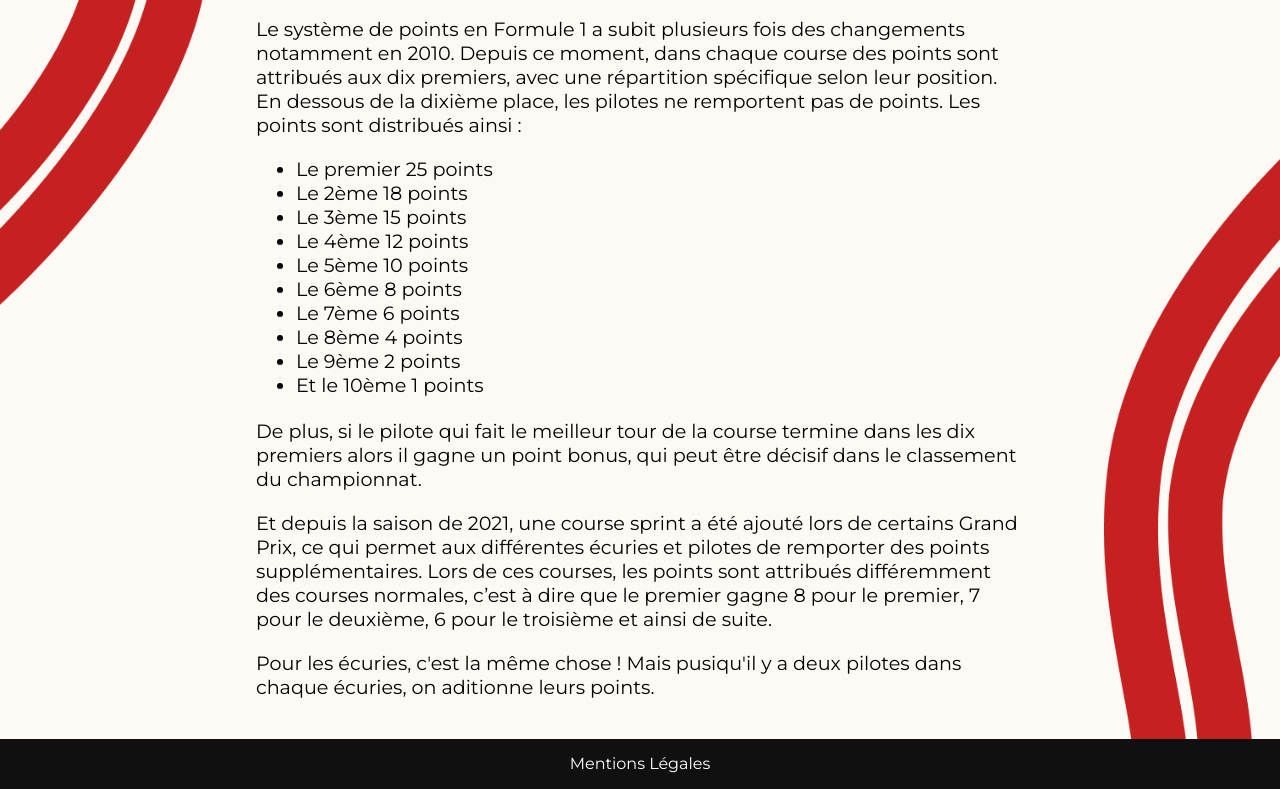
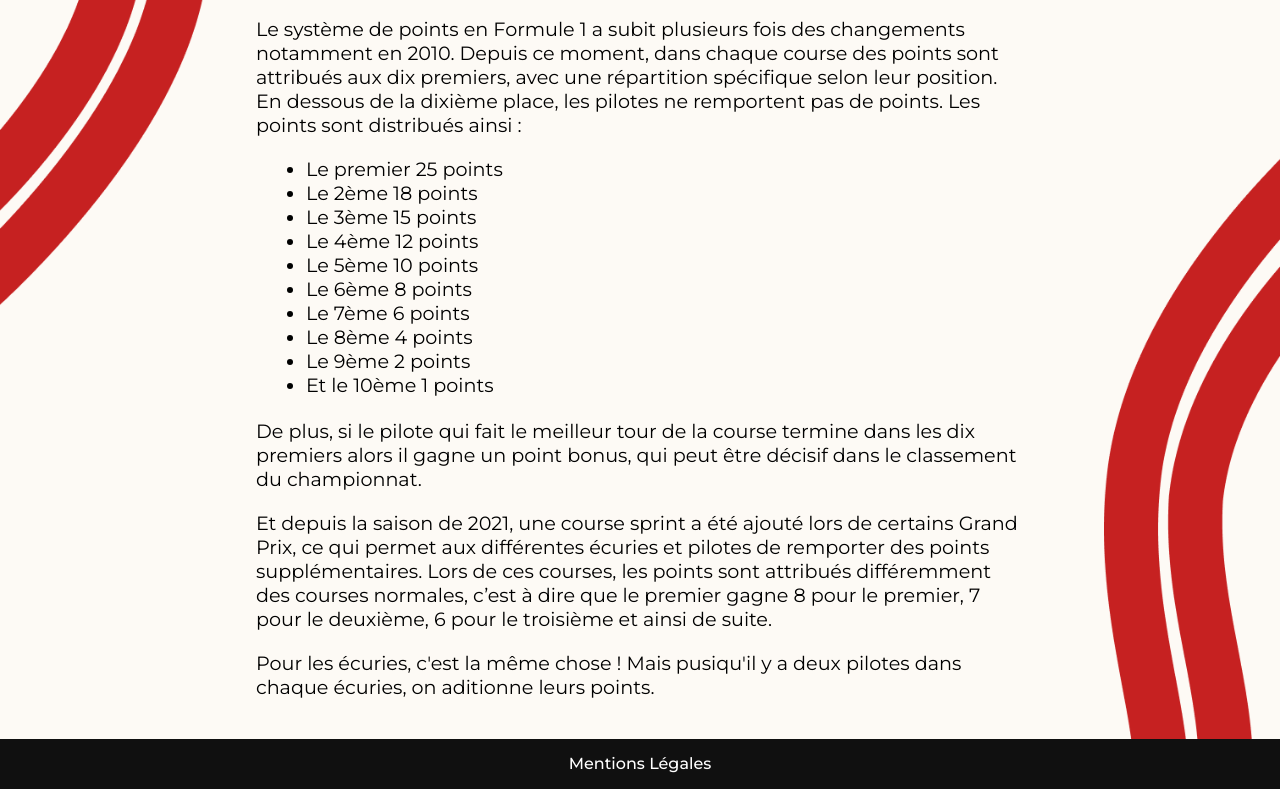
Before and after one commit to Lou-AnneDub/DataF1, a plain HTML site: page index.html in a window 1280 px wide. Shown: the part 1509-2298 px from the top of the page. Drawn offline with Linux system fonts and the light colour scheme.

Commit message:
Update style.css

```diff
--- a/style.css
+++ b/style.css
@@ -108,7 +108,7 @@
 
 ul {
     font-size: 1.2rem;
-    margin-left: 40px;
+    margin-left: 50px;
     margin-bottom: 3px;
 }
 
@@ -146,13 +146,12 @@
     background-color: #101010;
     height: 50px;
     text-align: center;
-
 }
 
 footer a {
     text-decoration: none;
     color: white;
-    font-family: 'Montserrat', sans-serif;
     position: relative;
     top: 15px;
+    font-weight: 500;
 }
```
